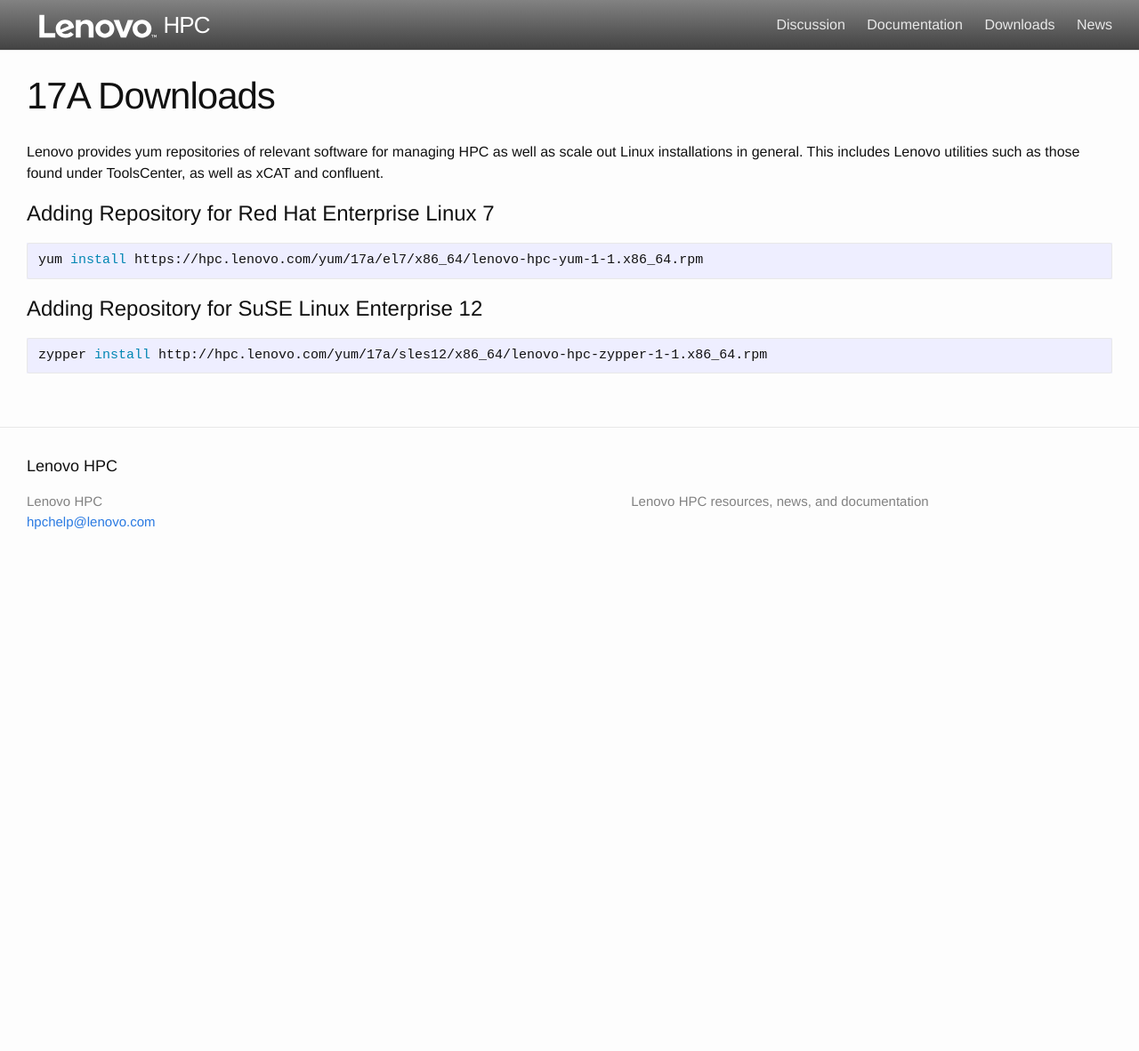
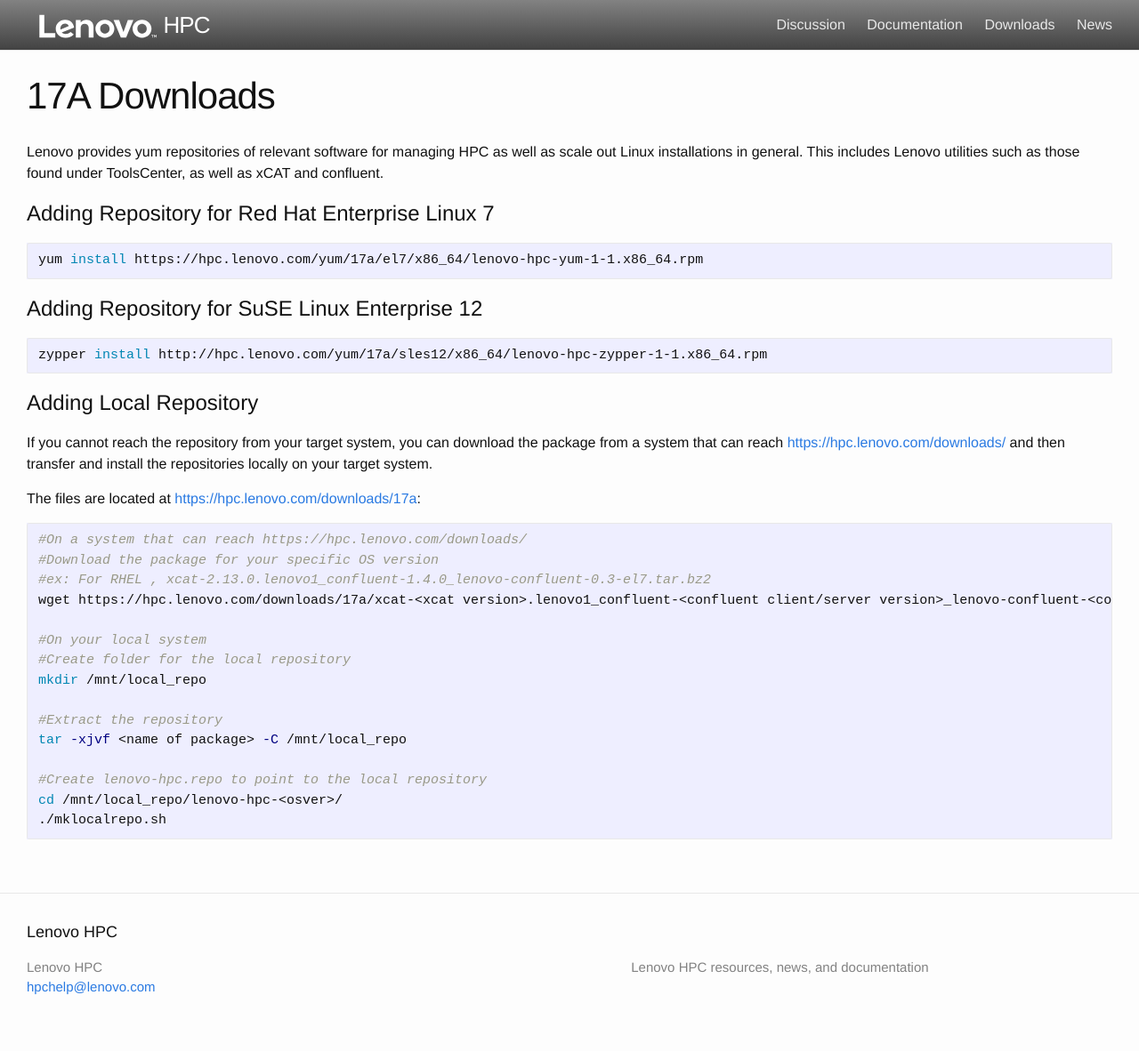
Before and after one commit to xcat2/confluent-docs, a Jekyll site: the page built from downloads/17a.md, in a window 1280 px wide. Shown: the whole page at 89% size. Built offline with Jekyll 4.4.1, drawn with Linux system fonts in a browser that asks for light colours; before the commit the page ends 900 px from its top, so only the background shows below that.

Commit message:
Updating downloads for 17a

```diff
--- a/downloads/17a.md
+++ b/downloads/17a.md
@@ -15,3 +15,25 @@
 Adding Repository for SuSE Linux Enterprise 12
 ============================
     zypper install http://hpc.lenovo.com/yum/17a/sles12/x86_64/lenovo-hpc-zypper-1-1.x86_64.rpm
+
+Adding Local Repository
+============================
+If you cannot reach the repository from your target system, you can download the package from a system that can reach [https://hpc.lenovo.com/downloads/]( https://hpc.lenovo.com/downloads/ "https://hpc.lenovo.com/downloads/" ) and then transfer and install the repositories locally on your target system.
+
+The files are located at [https://hpc.lenovo.com/downloads/17a]( https://hpc.lenovo.com/downloads/17a "https://hpc.lenovo.com/downloads/17a" ):
+
+    #On a system that can reach https://hpc.lenovo.com/downloads/
+    #Download the package for your specific OS version
+    #ex: For RHEL , xcat-2.13.0.lenovo1_confluent-1.4.0_lenovo-confluent-0.3-el7.tar.bz2
+    wget https://hpc.lenovo.com/downloads/17a/xcat-<xcat version>.lenovo1_confluent-<confluent client/server version>_lenovo-confluent-<confluent web ui version>-<osver>.tar.bz2
+
+    #On your local system
+    #Create folder for the local repository
+    mkdir /mnt/local_repo
+
+    #Extract the repository
+    tar -xjvf <name of package> -C /mnt/local_repo
+
+    #Create lenovo-hpc.repo to point to the local repository
+    cd /mnt/local_repo/lenovo-hpc-<osver>/
+    ./mklocalrepo.sh
```
Also changed, not shown: downloads.md (+1 -1 lines).
